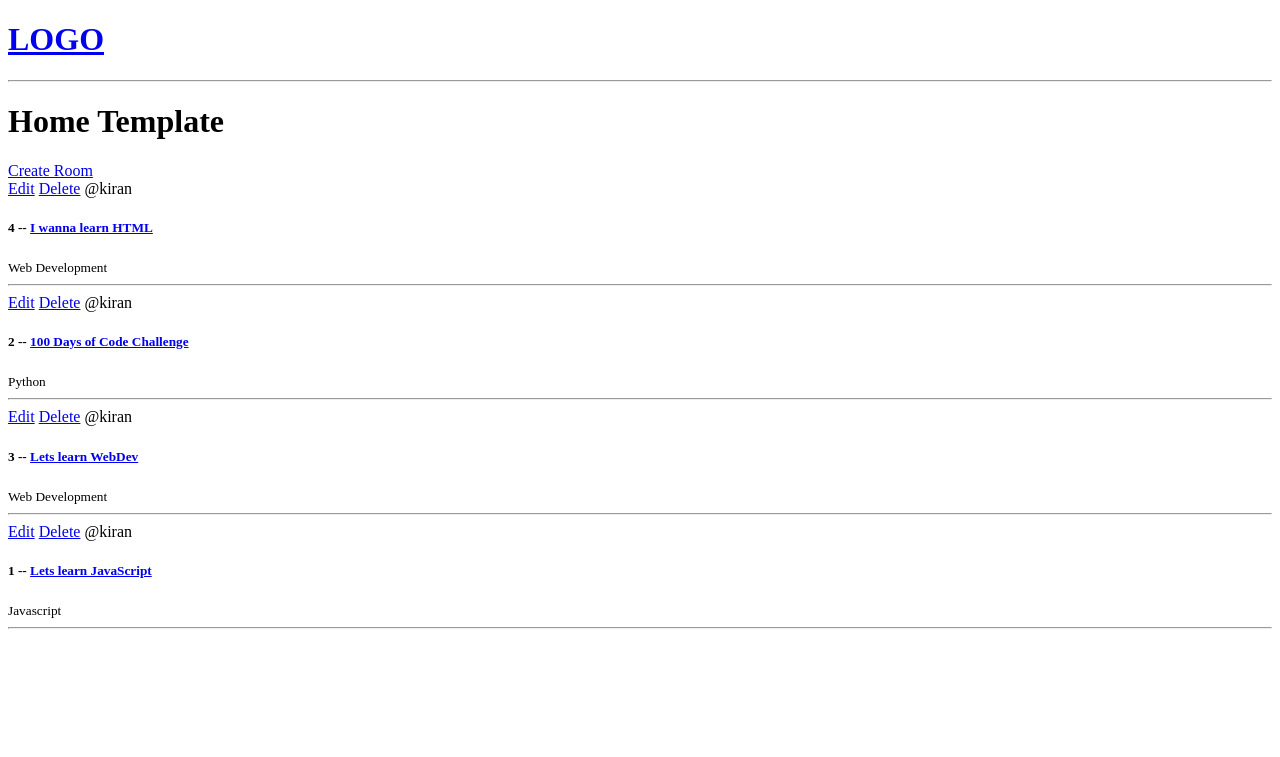
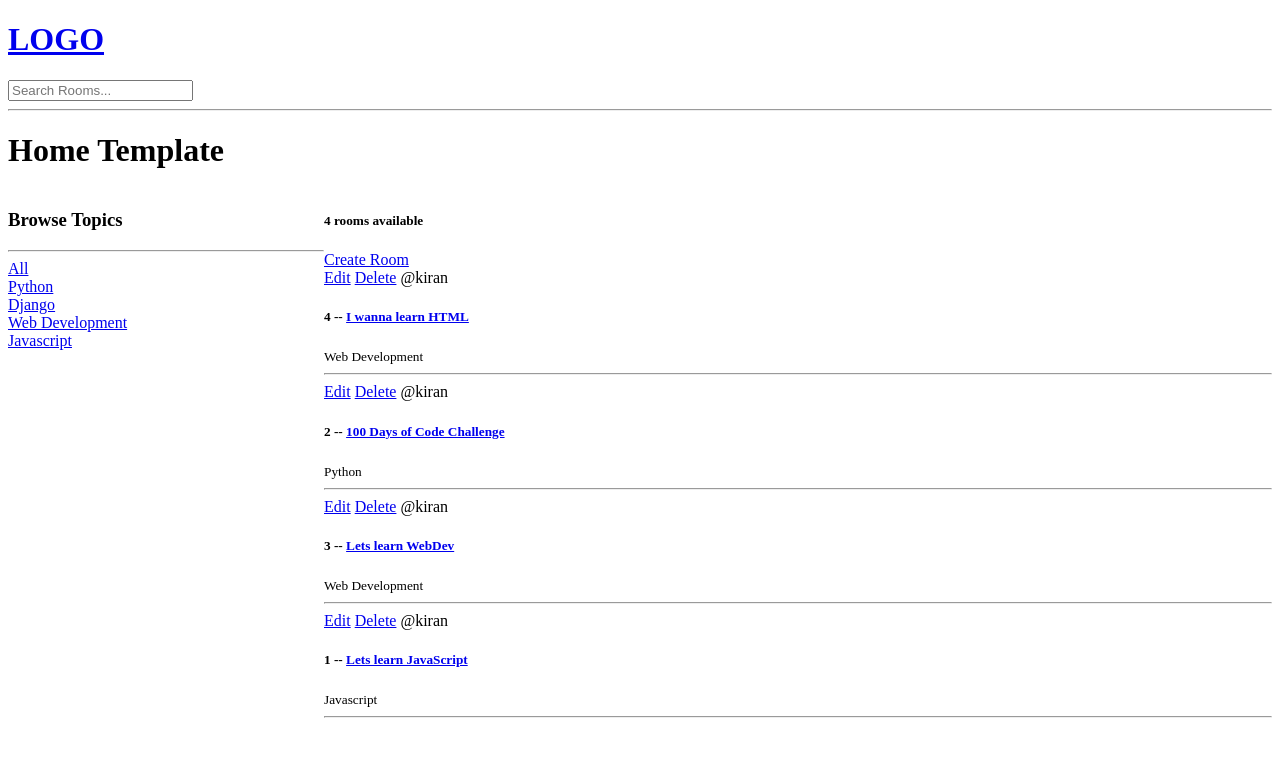
Before and after one commit to kpatil8/studybud-tut, a Django app: page / in a window 1280 px wide. Shown: the top 757 px of the page. Run offline with Django 5.2, Linux system fonts and the light colour scheme; data comes from the database, SQL or seed files in the repository.

Commit message:
Commit after Search timestamp

```diff
--- a/base/templates/base/home.html
+++ b/base/templates/base/home.html
@@ -2,10 +2,35 @@
 
 
 {% block content %}
+
+<style>
+    .home-container{
+        display:grid;
+        grid-template-columns: 1fr 3fr;
+    }
+</style>
+
 <h1> Home Template</h1>
-<div>
+<div class="home-container">
 
-    <a href="{% url 'create-room' %}">Create Room</a>
+    <div>
+        <h3>Browse Topics</h3>
+        <hr>
+
+        <div>
+            <a href="{% url 'home' %}">All</a>
+        </div>
+
+        {% for topic in topics %}
+            <div>
+                <a href="{% url 'home' %}?q={{topic.name}}">{{topic.name}}</a>
+            </div>
+        {% endfor %}
+    </div>
+
+    <div>
+        <h5>{{room_count}} rooms available</h5>
+        <a href="{% url 'create-room' %}">Create Room</a>
 
     <div>
         {% for room in rooms%}
@@ -20,6 +45,9 @@
 
         {% endfor %}
     </div>
+
+</div>
+
 </div>
 
 {% endblock content %}
--- a/base/views.py
+++ b/base/views.py
@@ -1,6 +1,7 @@
 from django.shortcuts import render, redirect
+from django.db.models import Q
 from django.http import HttpResponse
-from .models import Room
+from .models import Room, Topic
 from .forms import RoomForm
 
 # Create your views here.
@@ -12,8 +13,17 @@ rooms = [
 
 
 def home(request):
-    rooms = Room.objects.all()
-    context = {'rooms':rooms}
+    q = request.GET.get('q') if request.GET.get('q') != None else ''
+    rooms = Room.objects.filter(
+    Q(topic__name__icontains=q) |
+    Q(name__icontains=q) |
+    Q(description__icontains=q)
+    )
+
+    topics = Topic.objects.all()
+    room_count = rooms.count();
+
+    context = {'rooms':rooms, 'topics': topics, 'room_count': room_count}
     return render(request, 'base/home.html', context)
 
 def room(request, pk):
--- a/templates/navbar.html
+++ b/templates/navbar.html
@@ -2,4 +2,9 @@
     <h1>LOGO</h1>
 </a>
 
+<form method="GET" action="{% url 'home' %}">
+    <input type="text" name="q" placeholder="Search Rooms..."/>
+
+</form>
+
 <hr>
```
